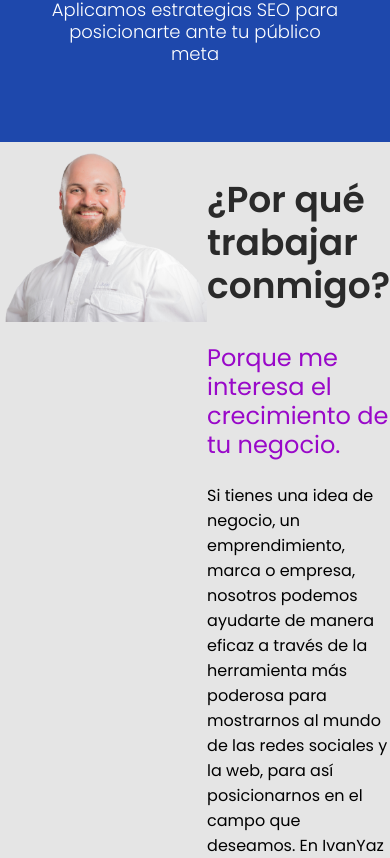
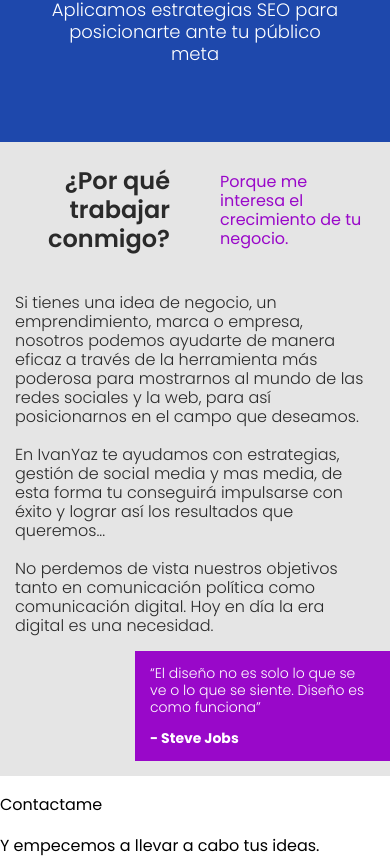
Before and after one commit to Miguelanggelo7/ivanyaz-landing-page, a Next.js app: page / in a window 390 px wide. Shown: the part 2855-3713 px from the top of the page. Built offline with nearby package versions, Linux system fonts and the light colour scheme.

Commit message:
sobre mi listo

```diff
--- a/components/SobreMi.js
+++ b/components/SobreMi.js
@@ -14,14 +14,16 @@ export default function Servicios() {
           <p className={styles.title}>¿Por qué trabajar conmigo?</p>
           <p className={styles.subTitle}>Porque me interesa el crecimiento de tu negocio.</p>
         </div>
-        <p>Si tienes una idea de negocio, un emprendimiento, marca o empresa, nosotros podemos ayudarte de manera eficaz a través de la herramienta más poderosa para mostrarnos al mundo de las redes sociales y la web, para así posicionarnos en el campo que deseamos.
-
+        <p className={styles.text}>Si tienes una idea de negocio, un emprendimiento, marca o empresa, nosotros podemos ayudarte de manera eficaz a través de la herramienta más poderosa para mostrarnos al mundo de las redes sociales y la web, para así posicionarnos en el campo que deseamos.
+<br/>
+<br/>
 En IvanYaz te ayudamos con estrategias, gestión de social media y mas media, de esta forma tu conseguirá impulsarse con éxito y lograr así los resultados que queremos...
-
+<br/>
+<br/>
 No perdemos de vista nuestros objetivos tanto en comunicación política como comunicación digital. Hoy en día la era digital es una necesidad.</p>
         <div className={styles.contFrase}>
           <p>“El diseño no es solo lo que se ve o lo que se siente. Diseño es como funciona”</p>
-          <p>- Steve Jobs</p>
+          <p style={{fontWeight: 'bold'}}>- Steve Jobs</p>
         </div>
       </div>
     </div>
--- a/styles/SobreMi.module.css
+++ b/styles/SobreMi.module.css
@@ -24,4 +24,65 @@
     font-size: 24px;
     line-height: 29px;
     color: #9908C9;
+    margin-top: -30px;
 }
+
+.text{
+    font-weight: 300;
+    font-size: 16px;
+    line-height: 19px;
+    color: #2A2A2A;
+}
+
+.contFrase{
+    background: #9908C9;
+    position: absolute;
+    right: 0;
+    font-weight: 300;
+    font-size: 14px;
+    line-height: 17px;
+    color: #FFFFFF;
+    width: 500px;
+    padding-left: 15px;
+    padding-right: 15px;
+}
+
+@media (max-width: 1200px) {
+    .container{
+        padding-bottom: 125px;
+    }
+    .contFrase{
+        width: 255px;
+    }
+    .contImg{
+        display: none;
+    }
+    .contText{
+        width: 100%;
+    }
+    .contTitle{
+        display: inline-flex;
+    }
+    .title{
+        margin-right: 50px;
+        margin-left: 15px;
+        text-align: right;
+        width: 50%;
+        font-weight: 600;
+        font-size: 24px;
+        line-height: 29px;
+    }
+    .subTitle{
+        width: 50%;
+        margin-top: 30px;
+        margin-right: 15px;
+        text-align: left;
+        font-weight: 400;
+        font-size: 16px;
+        line-height: 19px;
+    }
+    .text{
+        margin-left: 15px;
+        margin-right: 15px;
+    }
+}
```
